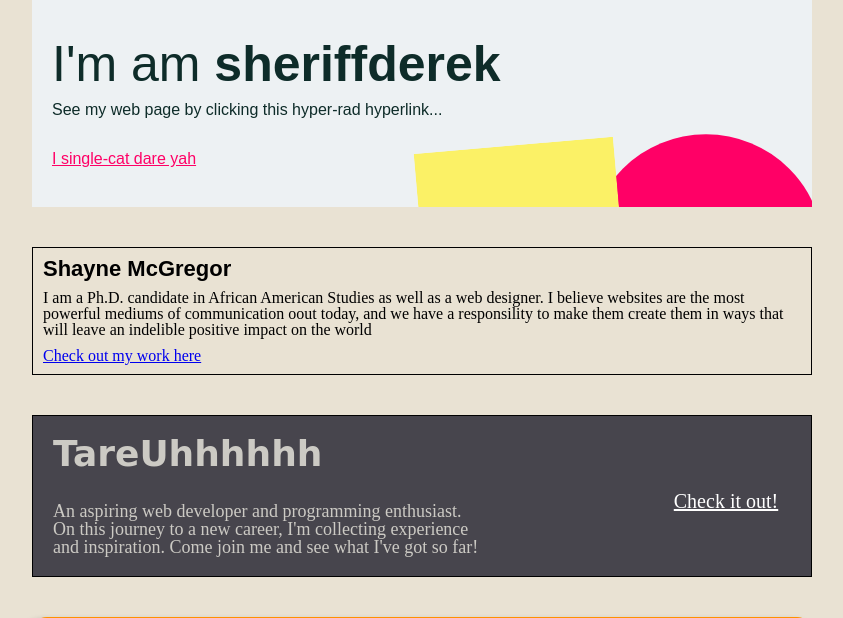
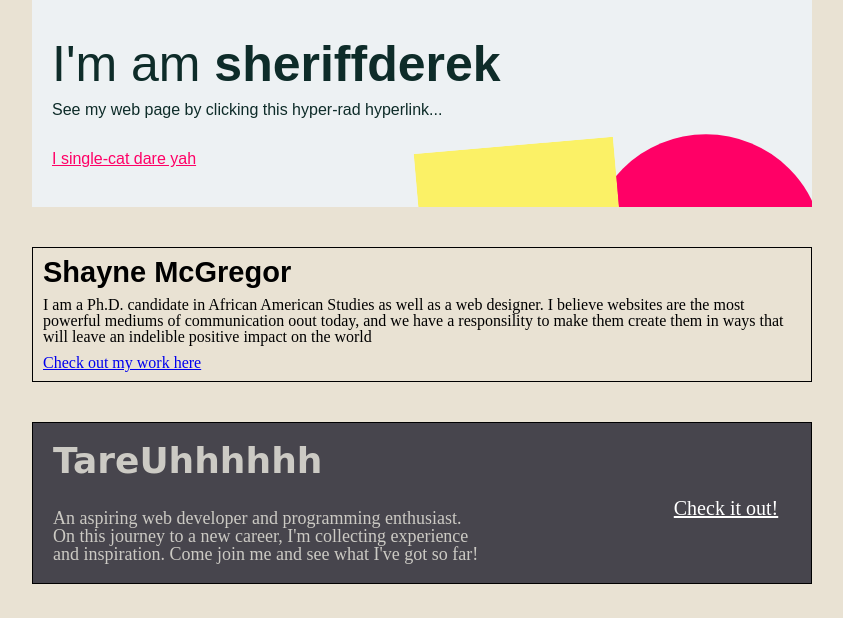
Before and after one commit to perpetual-education-personal/alpha-three-homepage, a PHP site: page / in a window 1280 px wide. Shown: the part 199-817 px from the top of the page, without its empty margins (218-1061 px from the left). Run offline with PHP 8.4, Linux system fonts and the light colour scheme; some web fonts are replaced.

Commit message:
moved attention voice to main style file

```diff
--- a/css/typography.css
+++ b/css/typography.css
@@ -28,9 +28,3 @@
 
 /*Shayne's Font Import*/
 @import url('https://fonts.googleapis.com/css2?family=Red+Hat+Display:wght@300;400;500;600;700;800&display=swap');
-
-.attention-voice {
-  font-family: 'Red Hat Display', sans-serif;
-  font-size: 29px;
-  font-weight: 700;
-}
--- a/style.css
+++ b/style.css
@@ -140,9 +140,13 @@ h1 {
 }
 
 /*SHAYNE CLASS*/
-.student.shayne {
+.student.shayne .attention-voice {
+  font-family: 'Red Hat Display', sans-serif;
+  font-size: 29px;
+  font-weight: 700;
+}
 
-}
+
 
 .student.shayne a {
 
```
